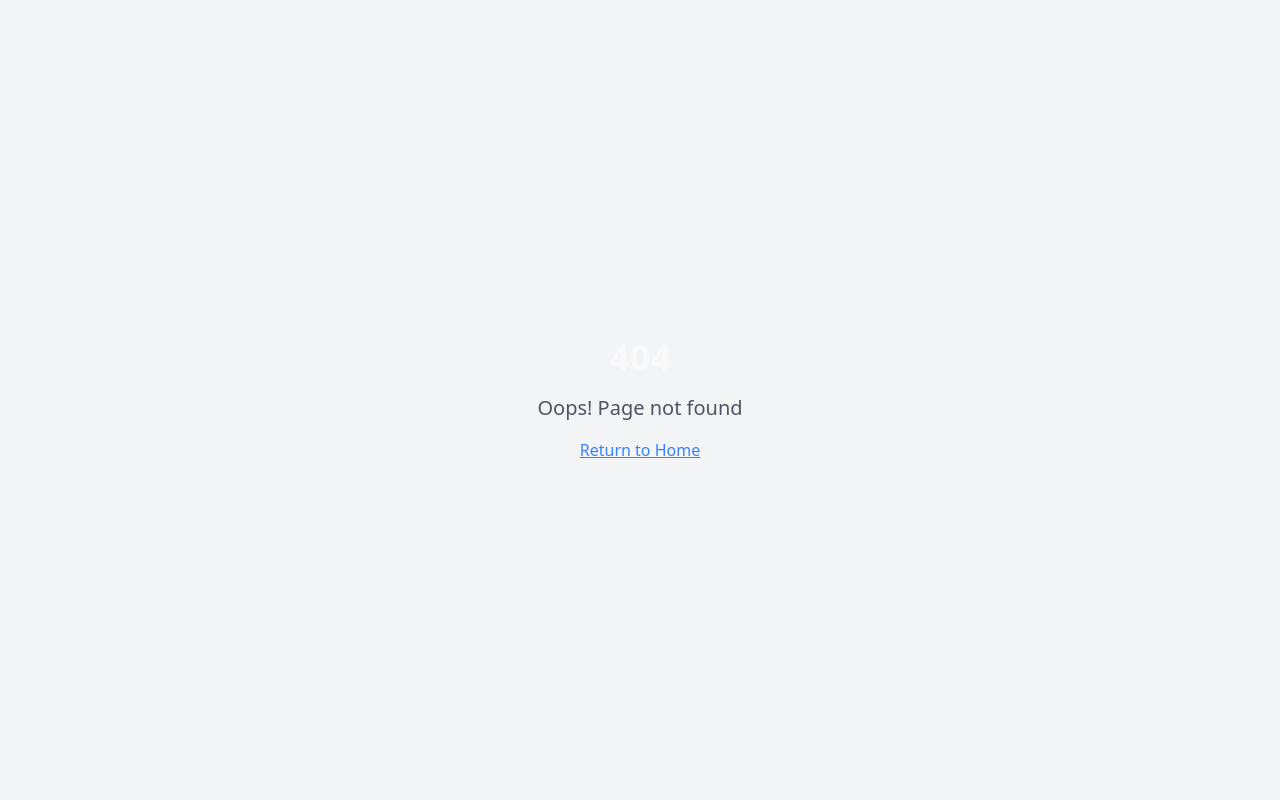
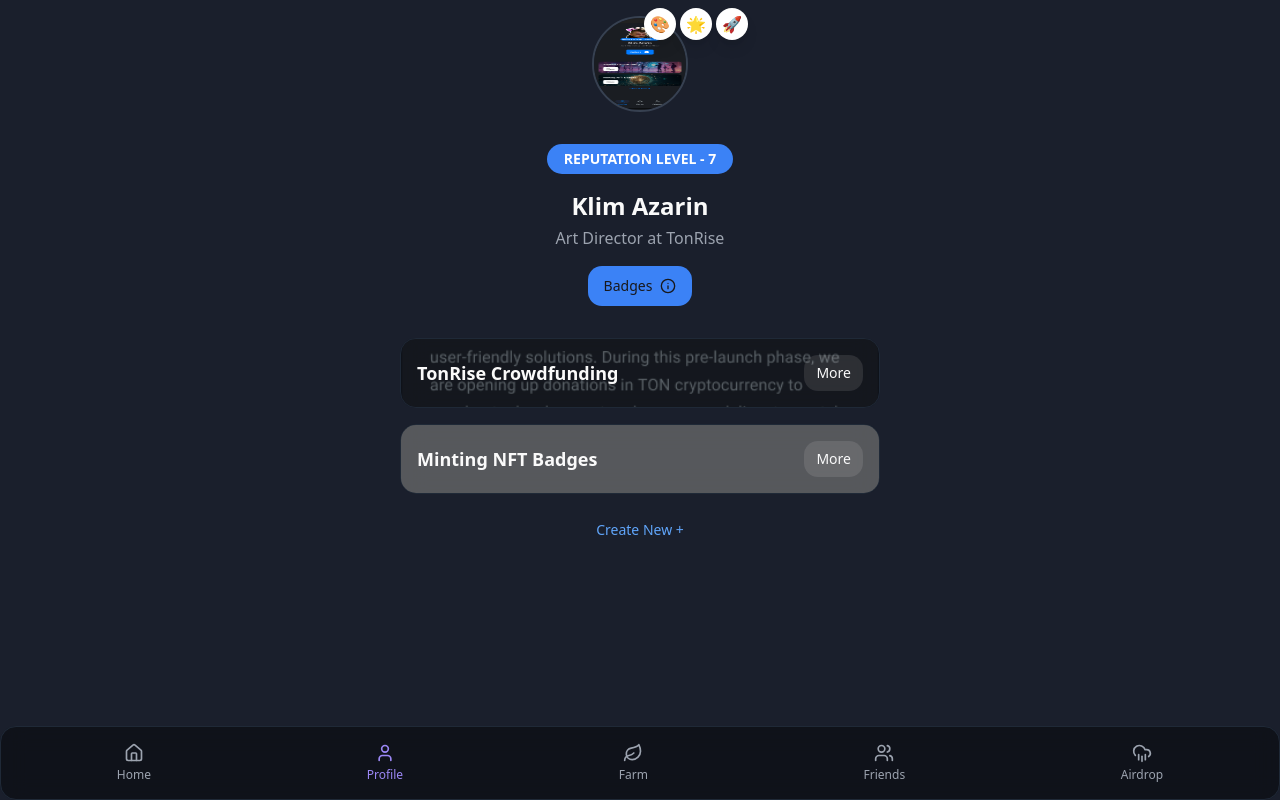
Before and after one commit to tonrise-test/tonrise-buddy-boost, a React (Vite) app: page /profile in a window 1280 px wide. Before the commit this address had no page. Built offline with nearby package versions, Linux system fonts and the light colour scheme; grey boxes are pictures that could not be loaded.

Commit message:
Add Profile page
Adds a Profile page based on a provided layout.  The page will be accessible via a profile button in the application menu.

```diff
--- a/src/App.tsx
+++ b/src/App.tsx
@@ -6,6 +6,7 @@ import { QueryClient, QueryClientProvider } from "@tanstack/react-query";
 import { BrowserRouter, Routes, Route } from "react-router-dom";
 import Index from "./pages/Index";
 import Project from "./pages/Project";
+import Profile from "./pages/Profile";
 import NotFound from "./pages/NotFound";
 
 const queryClient = new QueryClient();
@@ -19,6 +20,7 @@ const App = () => (
         <Routes>
           <Route path="/" element={<Index />} />
           <Route path="/project" element={<Project />} />
+          <Route path="/profile" element={<Profile />} />
           <Route path="*" element={<NotFound />} />
         </Routes>
       </BrowserRouter>
--- a/src/components/BottomNav.tsx
+++ b/src/components/BottomNav.tsx
@@ -1,26 +1,31 @@
 
 import React from 'react';
 import { Home, User, Leaf, Users, CloudRain } from 'lucide-react';
+import { useNavigate, useLocation } from 'react-router-dom';
 import { cn } from '@/lib/utils';
 
 const navItems = [
-  { icon: Home, label: 'Home', active: true },
-  { icon: User, label: 'Profile' },
-  { icon: Leaf, label: 'Farm' },
-  { icon: Users, label: 'Friends' },
-  { icon: CloudRain, label: 'Airdrop' },
+  { icon: Home, label: 'Home', path: '/' },
+  { icon: User, label: 'Profile', path: '/profile' },
+  { icon: Leaf, label: 'Farm', path: '/farm' },
+  { icon: Users, label: 'Friends', path: '/friends' },
+  { icon: CloudRain, label: 'Airdrop', path: '/airdrop' },
 ];
 
 const BottomNav = () => {
+  const navigate = useNavigate();
+  const location = useLocation();
+
   return (
     <div className="fixed bottom-0 left-0 right-0 glass-card rounded-none border-t border-gray-800">
       <div className="flex justify-around items-center py-4 px-2">
         {navItems.map((item, index) => (
           <button
             key={index}
+            onClick={() => navigate(item.path)}
             className={cn(
               "flex flex-col items-center space-y-1",
-              item.active ? "text-ton-primary" : "text-gray-400"
+              location.pathname === item.path ? "text-ton-primary" : "text-gray-400"
             )}
           >
             <item.icon size={20} />
--- /dev/null
+++ b/src/pages/Profile.tsx
@@ -0,0 +1,91 @@
+
+import React from 'react';
+import { Badge } from '@/components/ui/badge';
+import { Button } from '@/components/ui/button';
+import BottomNav from '@/components/BottomNav';
+import { Info } from 'lucide-react';
+
+const Profile = () => {
+  return (
+    <div className="min-h-screen pb-24 bg-ton-dark">
+      <div className="container max-w-lg mx-auto p-4">
+        <div className="flex flex-col items-center text-center">
+          <div className="relative">
+            <img
+              src="/lovable-uploads/e90383a6-3144-4f25-a354-8bc3a36de3a0.png"
+              alt="Profile"
+              className="w-24 h-24 rounded-full border-2 border-gray-700"
+            />
+            <div className="absolute -top-2 left
+-1/2 transform translate-x-1/2 flex gap-1">
+              {['🎨', '🌟', '🚀'].map((emoji, index) => (
+                <span
+                  key={index}
+                  className="w-8 h-8 flex items-center justify-center bg-white rounded-full shadow-lg"
+                >
+                  {emoji}
+                </span>
+              ))}
+            </div>
+          </div>
+
+          <div className="mt-8 mb-4">
+            <Badge className="bg-blue-500 text-white px-4 py-1 rounded-full text-sm">
+              REPUTATION LEVEL - 7
+            </Badge>
+          </div>
+
+          <h1 className="text-2xl font-bold mb-1">Klim Azarin</h1>
+          <p className="text-gray-400 mb-4">Art Director at TonRise</p>
+
+          <Button
+            variant="default"
+            className="bg-blue-500 hover:bg-blue-600 mb-8 gap-2"
+          >
+            Badges <Info size={16} />
+          </Button>
+
+          <div className="w-full space-y-4">
+            <div className="glass-card p-4 rounded-xl relative overflow-hidden">
+              <img
+                src="/lovable-uploads/d6a7efb2-e73b-4999-9cd7-62042b058b0b.png"
+                alt="TonRise Crowdfunding"
+                className="absolute inset-0 w-full h-full object-cover opacity-50"
+              />
+              <div className="relative flex justify-between items-center">
+                <h3 className="text-lg font-semibold">TonRise Crowdfunding</h3>
+                <Button variant="secondary" size="sm" className="bg-white/10 hover:bg-white/20">
+                  More
+                </Button>
+              </div>
+            </div>
+
+            <div className="glass-card p-4 rounded-xl relative overflow-hidden">
+              <img
+                src="https://images.unsplash.com/photo-1519162584292-56dfc9eb5db4"
+                alt="Minting NFT Badges"
+                className="absolute inset-0 w-full h-full object-cover opacity-50"
+              />
+              <div className="relative flex justify-between items-center">
+                <h3 className="text-lg font-semibold">Minting NFT Badges</h3>
+                <Button variant="secondary" size="sm" className="bg-white/10 hover:bg-white/20">
+                  More
+                </Button>
+              </div>
+            </div>
+
+            <Button
+              variant="ghost"
+              className="w-full text-blue-400 hover:text-blue-500 hover:bg-blue-500/10"
+            >
+              Create New +
+            </Button>
+          </div>
+        </div>
+      </div>
+      <BottomNav />
+    </div>
+  );
+};
+
+export default Profile;
```
Also changed, not shown: public/lovable-uploads/e90383a6-3144-4f25-a354-8bc3a36de3a0.png (added).
